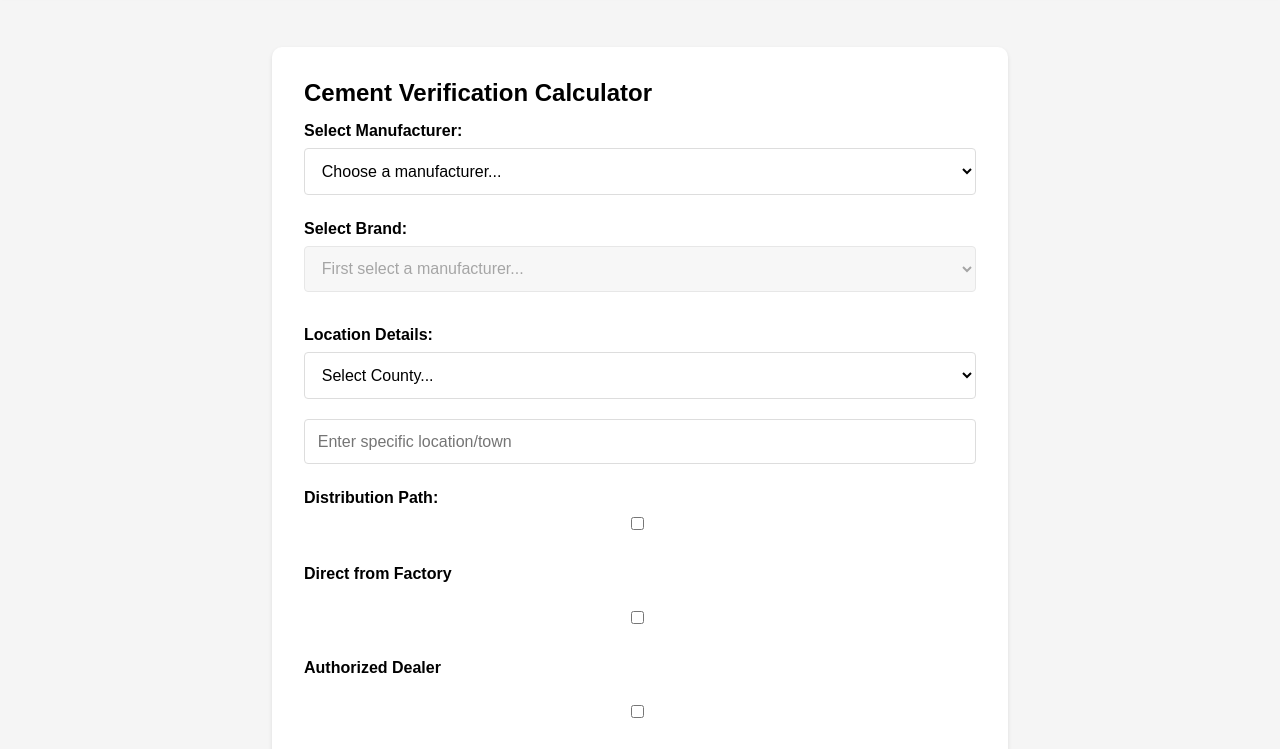
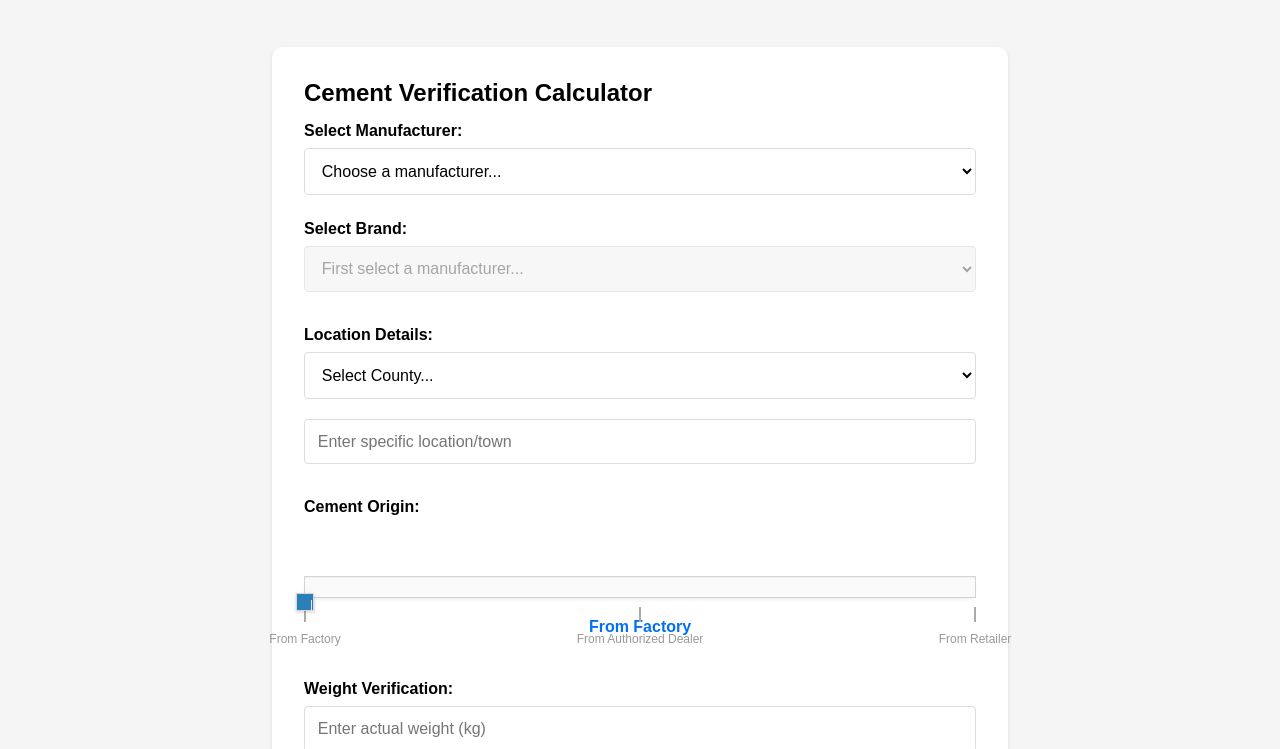
Before and after one commit to David-MN-m/hakikisha-cement, a plain HTML site: page results.html in a window 1280 px wide. Shown: the part 65-814 px from the top of the page. Drawn offline with nearby package versions, Linux system fonts and the light colour scheme.

Commit message:
Commit slider

```diff
--- a/results.html
+++ b/results.html
@@ -19,6 +19,8 @@
     <meta charset="UTF-8">
     <meta name="viewport" content="width=device-width, initial-scale=1.0">
     <title>Verification Results - Hakikisha Verifier</title>
+    <link rel="stylesheet" href="https://cdnjs.cloudflare.com/ajax/libs/noUiSlider/15.7.1/nouislider.min.css">
+    <script src="https://cdnjs.cloudflare.com/ajax/libs/noUiSlider/15.7.1/nouislider.min.js"></script>
     <style>
         :root {
             --primary-color: #0070f3;
@@ -246,6 +248,55 @@
      font-weight: 500;
      transition: all 0.3s;
  }
+/* Origin Slider Styles */
+.origin-slider-container {
+    margin: 20px 0;
+    padding: 20px 0;
+}
+
+#originSlider {
+    height: 10px;
+    margin: 20px 0;
+    border-radius: 0;
+    padding-top: 20px;  /* Add padding to move slider down */
+}
+
+#originSlider .noUi-connect {
+    background: var(--primary-color);
+}
+
+#originSlider .noUi-handle {
+    width: 18px;
+    height: 18px;
+    border-radius: 0;
+    background: #2980b9;
+    box-shadow: 0 1px 3px rgba(0,0,0,0.2);
+    cursor: pointer;
+    top: -4px;
+    right: -9px;
+}
+
+#originDescription {
+    text-align: center;
+    margin-top: 10px;
+    font-weight: bold;
+    color: var(--primary-color);
+}
+
+/* Add these new styles to fix the overlapping */
+#originSlider .noUi-pips {
+    padding-top: 5px;
+}
+
+#originSlider .noUi-value {
+    font-size: 12px;
+    padding-top: 15px;
+    white-space: nowrap;
+}
+
+#originSlider .noUi-marker {
+    margin-top: 5px;
+}
     </style>
 
 </head>
@@ -302,14 +353,14 @@
             <!-- Add more counties as needed -->
         </select>
         <input type="text" id="specificLocation" placeholder="Enter specific location/town" required>
-        <label>Distribution Path:</label>
-        <div class="checkbox-group">
-            <input type="checkbox" id="directFactory"> <label for="directFactory">Direct from Factory</label>
-            <input type="checkbox" id="authorizedDealer"> <label for="authorizedDealer">Authorized Dealer</label>
-            <input type="checkbox" id="retailer"> <label for="retailer">Retailer</label>
-        </div>
     </div>
-
+<div class="input-group">
+    <label>Cement Origin:</label>
+    <div class="origin-slider-container">
+        <div id="originSlider"></div>
+        <div id="originDescription"></div>
+    </div>
+</div>
     <!-- Weight Verification Section -->
     <div class="input-group">
         <label>Weight Verification:</label>
@@ -586,6 +637,47 @@
 
     // Trigger initial description
     storageSlider.dispatchEvent(new Event('input'));
+    // Origin slider initialization
+    var originSlider = document.getElementById('originSlider');
+    var originDescription = document.getElementById('originDescription');
+
+    noUiSlider.create(originSlider, {
+        start: 0,
+        step: 1,
+        range: {
+            'min': 0,
+            'max': 2
+        },
+        pips: {
+            mode: 'values',
+            values: [0, 1, 2],
+            density: 50,
+            format: {
+                to: function(value) {
+                    const origins = ['From Factory', 'From Authorized Dealer', 'From Retailer'];
+                    return origins[value];
+                }
+            }
+        }
+    });
+
+    // Update description when slider value changes
+    originSlider.noUiSlider.on('update', function(values, handle) {
+        const origins = ['From Factory', 'From Authorized Dealer', 'From Retailer'];
+        originDescription.textContent = origins[Math.round(values[handle])];
+    });
+
+    // Make pips clickable
+    var pips = originSlider.querySelectorAll('.noUi-value');
+    function clickOnPip() {
+        var value = Number(this.getAttribute('data-value'));
+        originSlider.noUiSlider.set(value);
+    }
+
+    for (var i = 0; i < pips.length; i++) {
+        pips[i].style.cursor = 'pointer';
+        pips[i].addEventListener('click', clickOnPip);
+    }
 </script>
     </body>
 </html>
```
